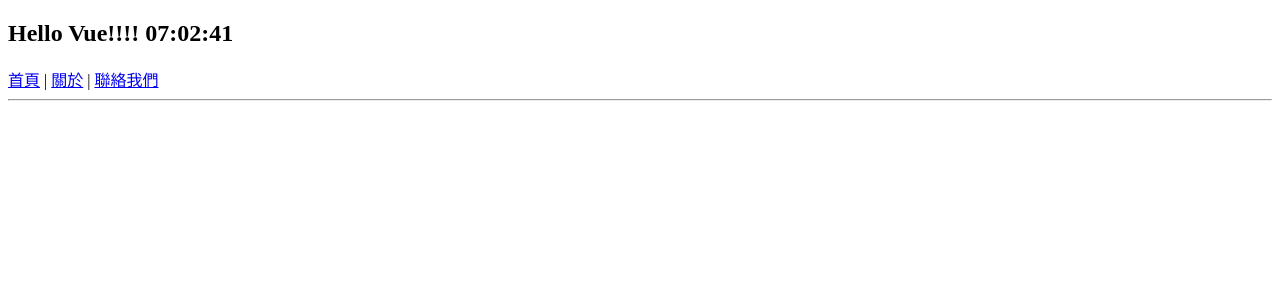
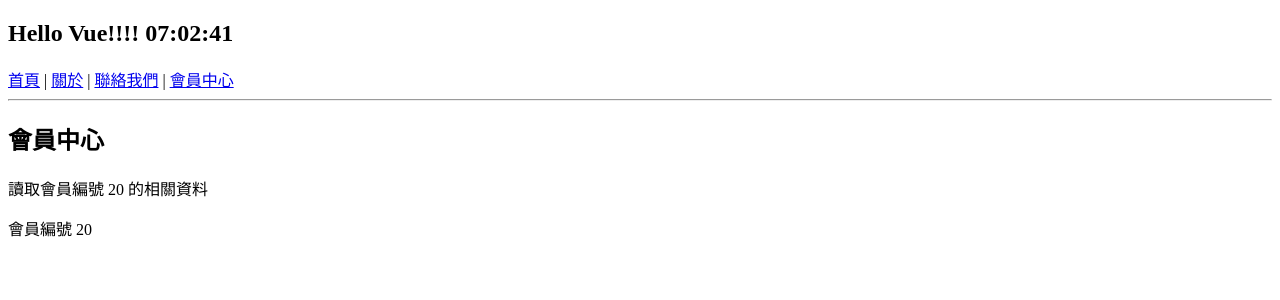
Before and after one commit to HsiaoHungWang/vue-mfee, a Vue app: page /member/20 in a window 1280 px wide. Shown: the top 300 px of the page. Built offline with nearby package versions, Linux system fonts and the light colour scheme.

Commit message:
路由參數的設定及使用

```diff
--- a/src/App.vue
+++ b/src/App.vue
@@ -37,7 +37,8 @@ watchEffect(()=>{
   <h2>Hello Vue!!!! {{ clock }}</h2>
   <RouterLink :to="{name:'home'}">首頁</RouterLink> |
   <RouterLink :to="{name:'about'}">關於</RouterLink> |
-  <RouterLink :to="{name:'contact'}">聯絡我們</RouterLink>
+  <RouterLink :to="{name:'contact'}">聯絡我們</RouterLink> |
+  <RouterLink :to="{name:'member',params:{id:20}}">會員中心</RouterLink>
   <hr />
 
   <RouterView></RouterView>
--- a/src/router.js
+++ b/src/router.js
@@ -4,6 +4,7 @@ import AboutView from "./views/AboutView.vue"
 import ContactView from "./views/ContactView.vue"
 import Team1View from "./views/Team1View.vue"
 import Team2View from "./views/Team2View.vue"
+import MemberCenter from "./views/MemberCenter.vue"
 
 //路由設定
 const routes = [
@@ -41,6 +42,13 @@ const routes = [
       path:'/contact',
       component:ContactView,
       name:'contact'
+    },
+    //http://localhost:5173/member/會員編號
+    {
+      path:'/member/:id',
+      component:MemberCenter,
+      name:'member',
+      props:true
     }
 ]
 
--- /dev/null
+++ b/src/views/MemberCenter.vue
@@ -0,0 +1,25 @@
+<script setup>
+  defineProps({
+    id:String
+  })
+</script>
+
+<template>
+  <div>
+<h2>會員中心</h2>
+<!--讀取參數的方法一-->
+<p>讀取會員編號 {{ $route.params.id }} 的相關資料</p>
+
+<!--讀取參數的方法二-->
+<!--
+1.路由設定檔要加上props:true
+2.透過defineProps宣告傳進來的參數名稱
+3.在template中直接用參數名稱讀值
+-->
+<p>會員編號 {{ id }}</p>
+  </div>
+</template>
+
+<style lang="css" scoped>
+
+</style>
```
